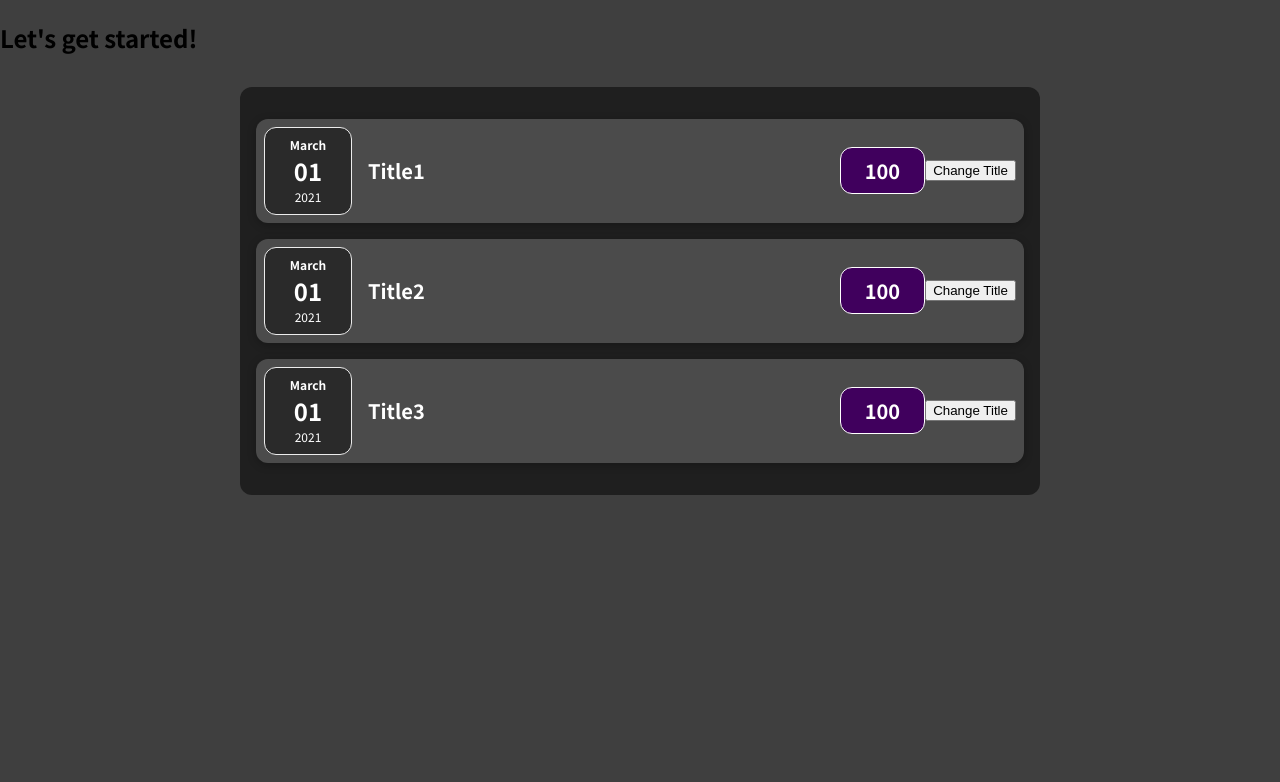
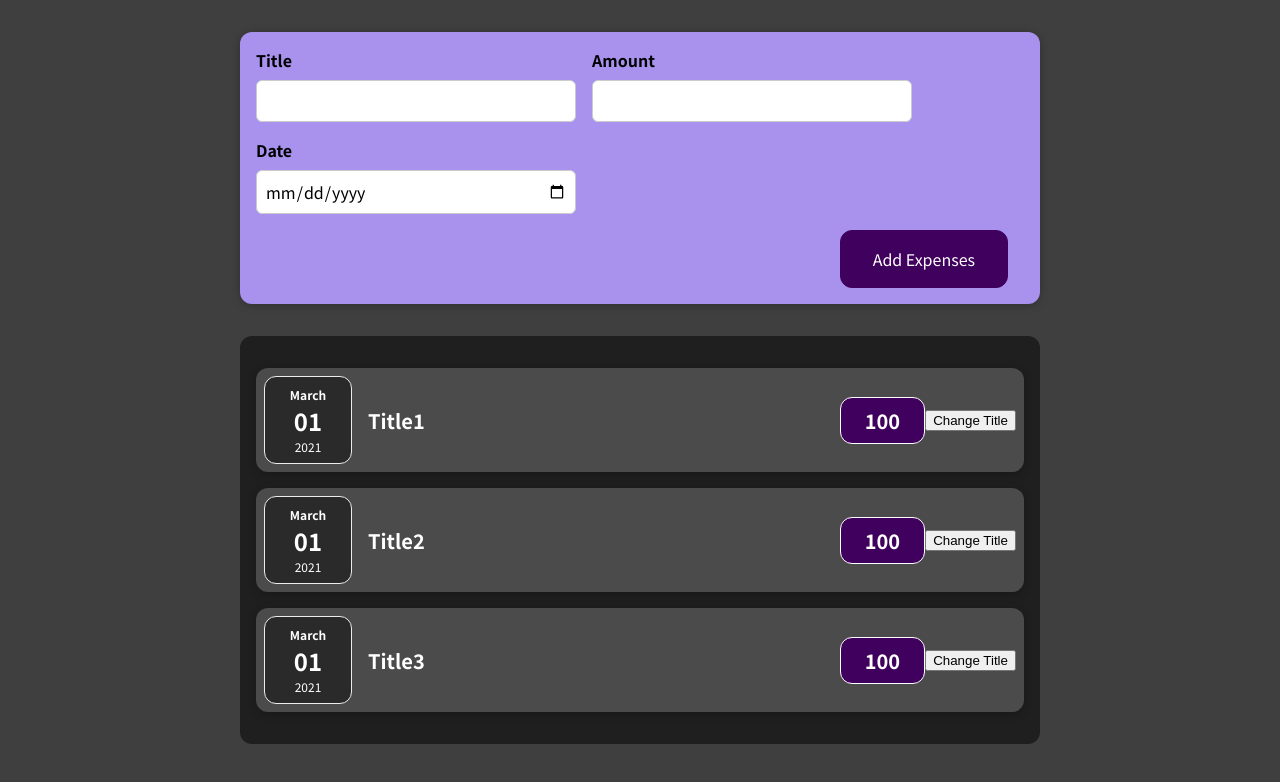
Before and after one commit to akshaybagai/learn-react, a React (Create React App) app: page / in a window 1280 px wide. Shown: the top 782 px of the page. Built offline with nearby package versions, Linux system fonts and the light colour scheme.

Commit message:
event handling and state management

```diff
--- a/src/App.js
+++ b/src/App.js
@@ -1,4 +1,5 @@
 import Expenses from "./components/Expenses";
+import NewExpense from './components/NewExpense/NewExpense'
 
 function App() {
     const expenses = [
@@ -6,8 +7,17 @@ function App() {
         {id: 'e2', title: 'Title2', amount: '100', date: new Date(2021, 2, 1)},
         {id: 'e1', title: 'Title3', amount: '100', date: new Date(2021, 2, 1)},
     ];
+
+    const addExpenseHandler = expense => {
+        console.log("In app.js")
+        console.log(expense)
+    };
+
     return (
-        <Expenses items={expenses}/>
+        <div>
+            <NewExpense onAddExpense = {addExpenseHandler}/>
+            <Expenses items={expenses}/>
+        </div>
     );
 }
 
--- a/src/components/Expenses.js
+++ b/src/components/Expenses.js
@@ -6,7 +6,6 @@ function Expenses(props) {
 
     return (
         <div>
-            <h2>Let's get started!</h2>
             <Card className="expenses">
                 <ExpenseItem title={props.items[0].title} amount={props.items[0].amount} date={props.items[0].date}/>
                 <ExpenseItem title={props.items[1].title} amount={props.items[1].amount} date={props.items[1].date}/>
--- /dev/null
+++ b/src/components/NewExpense/ExpenseForm.css
@@ -0,0 +1,26 @@
+.new-expense__controls {
+    display: flex;
+    flex-wrap: wrap;
+    gap: 1rem;
+    margin-bottom: 1rem;
+    text-align: left;
+}
+
+.new-expense__control label {
+    font-weight: bold;
+    margin-bottom: 0.5rem;
+    display: block;
+}
+
+.new-expense__control input {
+    font: inherit;
+    padding: 0.5rem;
+    border-radius: 6px;
+    border: 1px solid #ccc;
+    width: 20rem;
+    max-width: 100%;
+}
+
+.new-expense__actions {
+    text-align: right;
+}
--- /dev/null
+++ b/src/components/NewExpense/ExpenseForm.js
@@ -0,0 +1,98 @@
+import React, {useState} from 'react';
+
+import './ExpenseForm.css'
+
+function ExpenseForm(props) {
+
+    const [userInput, setUserInput] = useState({
+        enteredTitle: '',
+        enteredAmount: '',
+        enteredDate: ''
+    });
+
+    //you can also keep one state per element
+    // const [enteredTitle, setEnteredTitle] = useState('');
+    // const [enteredAmount, setEnteredAmount] = useState('');
+    // const [enteredDate, setEnteredDate] = useState('');
+
+    const titleChangeHandler = (event) => {
+        //one state per field
+        // setEnteredTitle(event.target.value);
+
+        // with one state it's on user to preserve the state.
+        // this syntax copies the attributes of user input and
+        // overrides just the entered title
+        // setUserInput({
+        //     ...userInput,
+        //     enteredTitle: event.target.value
+        // });
+
+        //this helps ensure that your state is never lost
+        //as react schedules updates
+        setUserInput((prevState => {
+            return {
+              ...prevState,
+              enteredTitle: event.target.value
+            };
+        }));
+    };
+
+    const amountChangeHandler = (event) => {
+        setUserInput((prevState => {
+            return {
+                ...prevState,
+                enteredAmount: event.target.value
+            };
+        }));
+    };
+
+    const dateChangeHandler = (event) => {
+        setUserInput((prevState => {
+            return {
+                ...prevState,
+                enteredDate: event.target.value
+            };
+        }));
+    };
+
+    const submitHandler = (event) => {
+        event.preventDefault();
+
+        const expenseData = {
+            title: userInput.enteredTitle,
+            amount: userInput.enteredAmount,
+            date: new Date(userInput.enteredDate)
+        }
+
+        props.onSaveExpenseData(expenseData);
+        setUserInput({
+            enteredTitle: '',
+            enteredAmount: '',
+            enteredDate: ''
+        });
+    };
+
+    return (
+        <form onSubmit={submitHandler}>
+            <div className="new-expense__controls">
+                <div className="new-expense__control">
+                    <label>Title</label>
+                    <input type='text' onChange={titleChangeHandler} value={userInput.enteredTitle}/>
+                </div>
+                <div className="new-expense__control">
+                    <label>Amount</label>
+                    <input type='number' min="0.01" step="0.01" onChange={amountChangeHandler} value={userInput.enteredAmount}/>
+                </div>
+                <div className="new-expense__control">
+                    <label>Date</label>
+                    <input type='date' min="2019-01-01" max="2022-12-31" onChange={dateChangeHandler} value={userInput.enteredDate}/>
+                </div>
+            </div>
+            <div className="new-expense__actions">
+                <button type="submit">Add Expenses</button>
+            </div>
+        </form>
+    );
+}
+
+export default ExpenseForm;
--- /dev/null
+++ b/src/components/NewExpense/NewExpense.css
@@ -0,0 +1,38 @@
+.new-expense {
+    background-color: #a892ee;
+    padding: 1rem;
+    margin: 2rem auto;
+    width: 50rem;
+    max-width: 95%;
+    border-radius: 12px;
+    text-align: center;
+    box-shadow: 0 1px 8px rgba(0, 0, 0, 0.25);
+}
+
+.new-expense button {
+    font: inherit;
+    cursor: pointer;
+    padding: 1rem 2rem;
+    border: 1px solid #40005d;
+    background-color: #40005d;
+    color: white;
+    border-radius: 12px;
+    margin-right: 1rem;
+}
+
+.new-expense button:hover,
+.new-expense button:active {
+    background-color: #510674;
+    border-color: #510674;
+}
+
+.new-expense button.alternative {
+    color: #220131;
+    border-color: transparent;
+    background-color: transparent;
+}
+
+.new-expense button.alternative:hover,
+.new-expense button.alternative:active {
+    background-color: #ddb3f8;
+}
--- /dev/null
+++ b/src/components/NewExpense/NewExpense.js
@@ -0,0 +1,19 @@
+import './NewExpense.css'
+import ExpenseForm from './ExpenseForm'
+
+function NewExpense(props) {
+
+    const onSaveExpenseDataHandler = (enteredExpenseData) => {
+      const expenseData = {
+        ...enteredExpenseData,
+        id: Math.random().toString()
+      };
+      props.onAddExpense(expenseData);
+    };
+
+    return (<div className="new-expense">
+        <ExpenseForm onSaveExpenseData = {onSaveExpenseDataHandler} />
+    </div>);
+}
+
+export default NewExpense;
```
Also changed, not shown: 1 other file (tests, documents, lock files or other folders).
